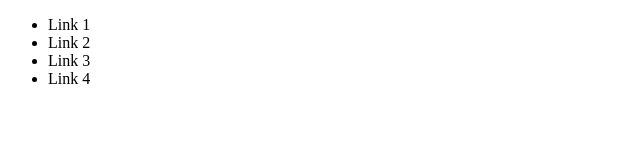
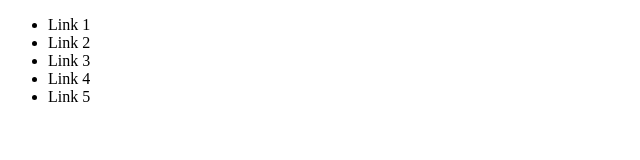
Before and after one commit to Anandhusathyan/static-web-Mar-2023, a plain HTML site: page index.html in a window 1280 px wide. Shown: the full height of the page, 0-640 px from the left. Drawn offline with Linux system fonts and the light colour scheme.

Commit message:
Added link to html page

```diff
--- a/index.html
+++ b/index.html
@@ -14,6 +14,7 @@
                 <li>Link 2</li>
                 <li>Link 3</li>
                 <li>Link 4</li>
+                <li>Link 5</li>
             </ul>
         </nav>
     </header>
```
